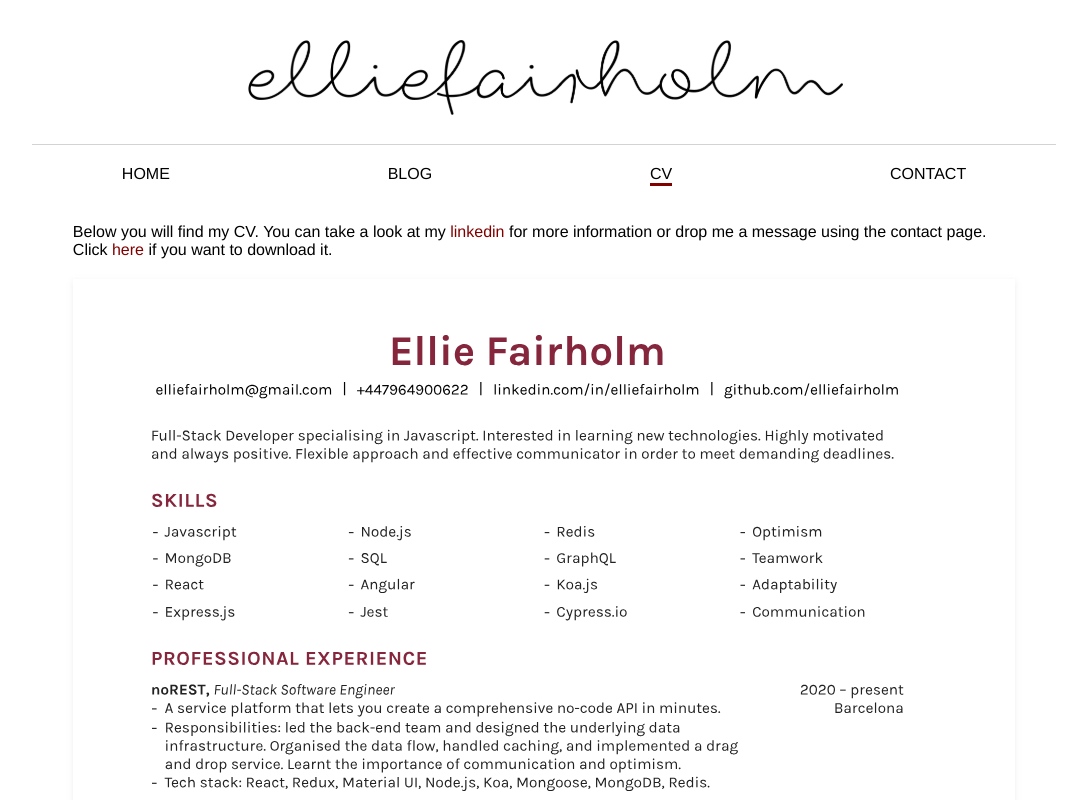
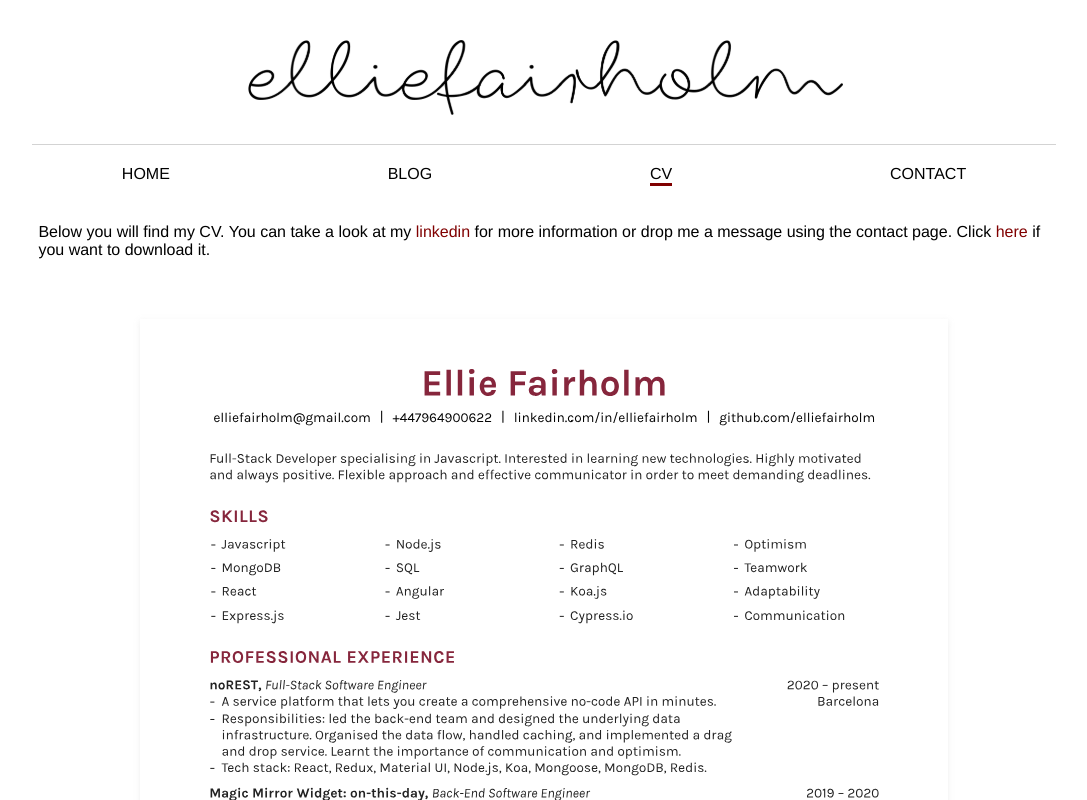
Before and after one commit to elliefairholm/personal-website, a Vue app: page /cv in a window 1280 px wide. Shown: the top 800 px of the page, without its empty margins (96-1183 px from the left). Built offline with nearby package versions, Linux system fonts and the light colour scheme.

Commit message:
refactor: add file path dynamically

```diff
--- a/src/components/container/file.vue
+++ b/src/components/container/file.vue
@@ -1,16 +1,34 @@
 <template>
-  <div class="file">
-    <img src="../../assets/cv.svg" alt="Ellie Fairholm CV" />
+  <div class="file-container">
+    <img class="file" :src="require(`@/assets/${path}`)" alt="Ellie Fairholm CV" />
   </div>
 </template>
 
 <script>
+// import image from "@/assets/cv.svg";
+
+export default {
+  name: "file",
+  props: {
+    path: {
+      type: String,
+      required: true
+    }
+  }
+};
 </script>
 
 <!-- Add "scoped" attribute to limit CSS to this component only -->
 <style scoped>
+.file-container {
+  display: flex;
+  flex-direction: column;
+  align-items: center;
+}
+
 .file {
-  width: 100%;
+  width: 80%;
   box-shadow: 0px 2px 6px rgba(186, 186, 186, 0.25);
+  margin-top: 40px;
 }
 </style>
--- a/src/router/cv-page.vue
+++ b/src/router/cv-page.vue
@@ -2,7 +2,7 @@
   <div class="cv-page">
     <div class="cv-section">
       <page-intro :intro="intro"></page-intro>
-      <file></file>
+      <file :path="filePath"></file>
     </div>
     <my-footer />
   </div>
@@ -13,6 +13,7 @@
 import pageIntro from "@/components/presentational/page-intro.vue";
 import file from "@/components/container/file.vue";
 import footer from "@/components/container/footer.vue";
+// import image from "@/assets/cv.svg";
 
 export default {
   name: "cv",
@@ -23,7 +24,8 @@ export default {
   },
   data() {
     return {
-      intro: `Below you will find my CV. You can take a look at my <a target="_blank" class="link" href="https://www.linkedin.com/in/elliefairholm">linkedin</a> for more information or drop me a message using the contact page. Click <a target="_blank" class="link">here</a> if you want to download it.`
+      intro: `Below you will find my CV. You can take a look at my <a target="_blank" class="link" href="https://www.linkedin.com/in/elliefairholm">linkedin</a> for more information or drop me a message using the contact page. Click <a target="_blank" class="link">here</a> if you want to download it.`,
+      filePath: "cv.svg"
     };
   },
   methods: {
@@ -36,6 +38,7 @@ export default {
 
 <style scoped>
 .cv-page {
+  width: 100%;
   padding-top: 15px;
   padding-bottom: 30px;
   display: flex;
```
